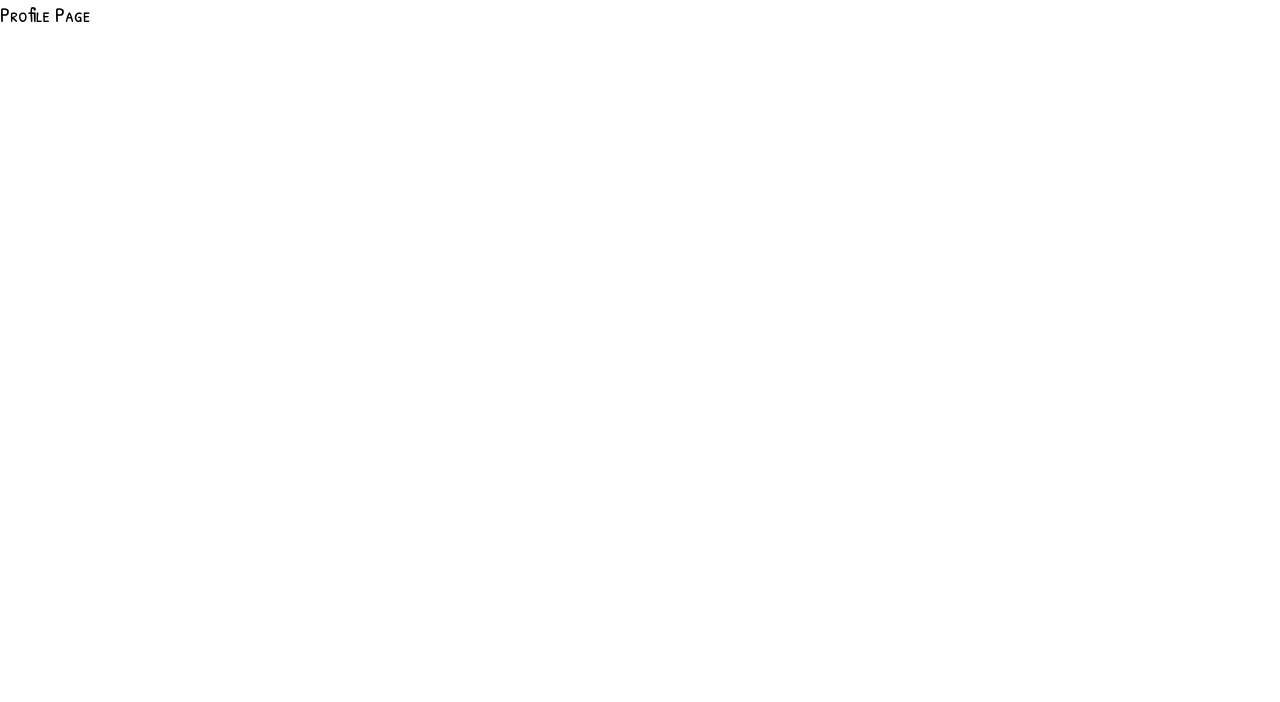
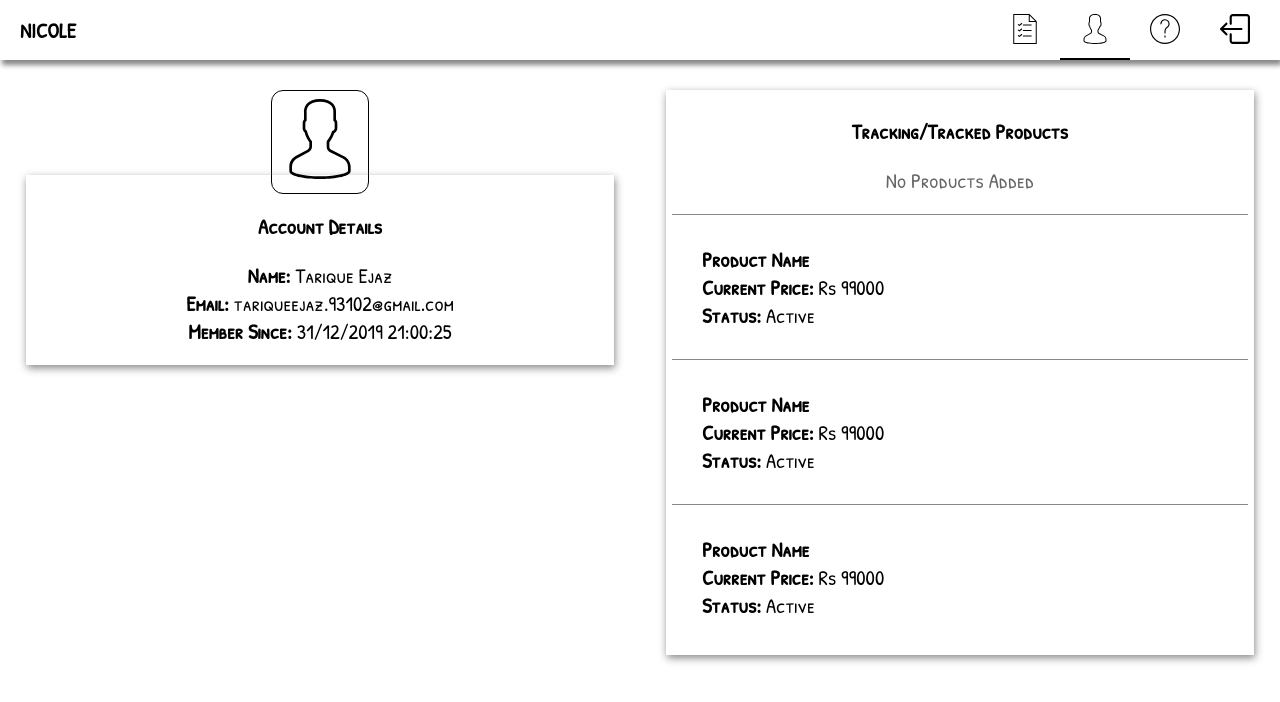
Before and after one commit to tejazz/nicole-client, a React (Create React App) app: page /profile in a window 1280 px wide. Shown: the top 702 px of the page. Built offline with nearby package versions, Linux system fonts and the light colour scheme.

Commit message:
profile page created

```diff
--- a/src/app/components/Header/Header.scss
+++ b/src/app/components/Header/Header.scss
@@ -30,6 +30,7 @@
     width: 30px;
     padding: 12px 20px;
     border-bottom: 2px solid $color-white;
+    cursor: pointer;
 
     &:hover, &--Active {
         border-bottom: 2px solid $color-primary;
--- a/src/app/components/Header/Header.tsx
+++ b/src/app/components/Header/Header.tsx
@@ -4,7 +4,6 @@ import ProfileIcon from '../../../assets/images/profile.svg';
 import AboutIcon from '../../../assets/images/about.svg';
 import SignoutIcon from '../../../assets/images/signout.svg';
 import ListIcon from '../../../assets/images/list.svg';
-import { RouteComponentProps, RouterProps, RouteProps } from 'react-router';
 
 interface HeaderProps {
     currentRoute: string;
--- a/src/app/pages/ProfilePage/ProfilePage.scss
+++ b/src/app/pages/ProfilePage/ProfilePage.scss
@@ -0,0 +1,109 @@
+@import "../../../styles/abstracts.scss";
+
+@mixin CardDetails {
+  width: 90%;
+  display: block;
+  margin: 0 auto;
+  padding: 6px;
+  padding-bottom: 20px;
+  box-shadow: 1px 3px 8px $color-border;
+  margin-top: -19px;
+}
+
+.ProfilePage {
+  .ProfileContainer {
+    display: flex;
+    padding: 20px 0;
+
+    @media screen and (max-width: 599px) {
+      display: block;
+    }
+
+    .ProfileAccount {
+      width: 50%;
+
+      @media screen and (max-width: 599px) {
+        width: 100%;
+      }
+
+      &__ImgContainer {
+        display: block;
+        margin: 0 auto;
+        background-color: white;
+        border: 1px solid black;
+        border-radius: 12px;
+        padding: 8px;
+        width: fit-content;
+        margin-top: 10px;
+      }
+
+      &__Img {
+        width: 80px;
+        height: 80px;
+      }
+
+      .AccountDetails {
+        @include CardDetails;
+
+        &__Title {
+          font-weight: 700;
+          text-align: center;
+          padding-top: 10px;
+        }
+
+        .SingleText {
+          display: flex;
+          justify-content: center;
+
+          &__Label {
+            margin: 0;
+            font-weight: 700;
+            margin-right: 5px;
+          }
+
+          &__Value {
+            margin: 0;
+          }
+        }
+      }
+    }
+
+    .ProfileStatistics {
+      width: 50%;
+
+      @media screen and (max-width: 599px) {
+        width: 100%;
+        margin-top: 20px;
+      }
+
+      .StatisticsCard {
+        @include CardDetails;
+        margin-top: 10px;
+        padding: 6px;
+
+        &__Title {
+          font-weight: 700;
+          text-align: center;
+        }
+
+        &__NoProductsMessage {
+          text-align: center;
+          opacity: 0.6;
+        }
+
+        .TrackCard {
+            border-top: 1px solid $color-border;
+            padding: 30px;
+
+            &__ProductName, &__Bold {
+                font-weight: 600;
+            }
+
+            &__ProductName, &__GeneralCaption {
+                margin: 0;
+            }
+        }
+      }
+    }
+  }
+}
--- a/src/app/pages/ProfilePage/ProfilePage.tsx
+++ b/src/app/pages/ProfilePage/ProfilePage.tsx
@@ -1,11 +1,77 @@
-import React, { Component } from 'react';
+import React, { PureComponent } from 'react';
 import './ProfilePage.scss';
+import Header from '../../components/Header/Header';
+import ProfileImage from '../../../assets/images/profile.svg';
 
-class ProfilePage extends Component {
+interface ProfileProps {
+    history: any;       // to-do: add proper type definition
+}
+
+class ProfilePage extends PureComponent<ProfileProps, {}> {
     render() {
         return (
-            <div>
-                Profile Page
+            <div className="ProfilePage">
+                <Header
+                    currentRoute='Profile'
+                    history={this.props.history}
+                />
+
+                <div className="ProfileContainer">
+                    <div className="ProfileAccount">
+                        <div className="ProfileAccount__ImgContainer">
+                            <img
+                                src={ProfileImage}
+                                className="ProfileAccount__Img"
+                                alt="Profile"
+                            />
+                        </div>
+
+                        <div className="AccountDetails">
+                            <p className="AccountDetails__Title">Account Details</p>
+
+                            <div className="SingleText">
+                                <p className="SingleText__Label">Name:</p>
+                                <p className="SingleText__Value">Tarique Ejaz</p>
+                            </div>
+
+                            <div className="SingleText">
+                                <p className="SingleText__Label">Email:</p>
+                                <p className="SingleText__Value">tariqueejaz.93102@gmail.com</p>
+                            </div>
+
+                            <div className="SingleText">
+                                <p className="SingleText__Label">Member Since:</p>
+                                <p className="SingleText__Value">31/12/2019 21:00:25</p>
+                            </div>
+                        </div>
+                    </div>
+
+                    <div className="ProfileStatistics">
+                        <div className="StatisticsCard">
+                            <p className="StatisticsCard__Title">Tracking/Tracked Products</p>
+
+                            <p className="StatisticsCard__NoProductsMessage">No Products Added</p>
+
+                            <div className="TrackCard">
+                                <p className="TrackCard__ProductName">Product Name</p>
+                                <p className="TrackCard__GeneralCaption"><span className="TrackCard__Bold">Current Price:</span> Rs 99000</p>
+                                <p className="TrackCard__GeneralCaption"><span className="TrackCard__Bold">Status:</span> Active</p>
+                            </div>
+
+                            <div className="TrackCard">
+                                <p className="TrackCard__ProductName">Product Name</p>
+                                <p className="TrackCard__GeneralCaption"><span className="TrackCard__Bold">Current Price:</span> Rs 99000</p>
+                                <p className="TrackCard__GeneralCaption"><span className="TrackCard__Bold">Status:</span> Active</p>
+                            </div>
+
+                            <div className="TrackCard">
+                                <p className="TrackCard__ProductName">Product Name</p>
+                                <p className="TrackCard__GeneralCaption"><span className="TrackCard__Bold">Current Price:</span> Rs 99000</p>
+                                <p className="TrackCard__GeneralCaption"><span className="TrackCard__Bold">Status:</span> Active</p>
+                            </div>
+                        </div>
+                    </div>
+                </div>
             </div>
         );
     }
```
